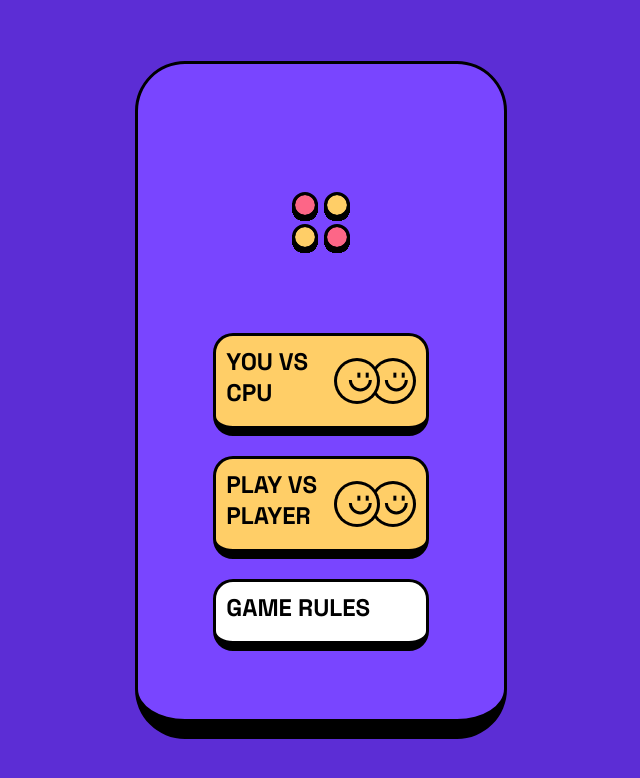
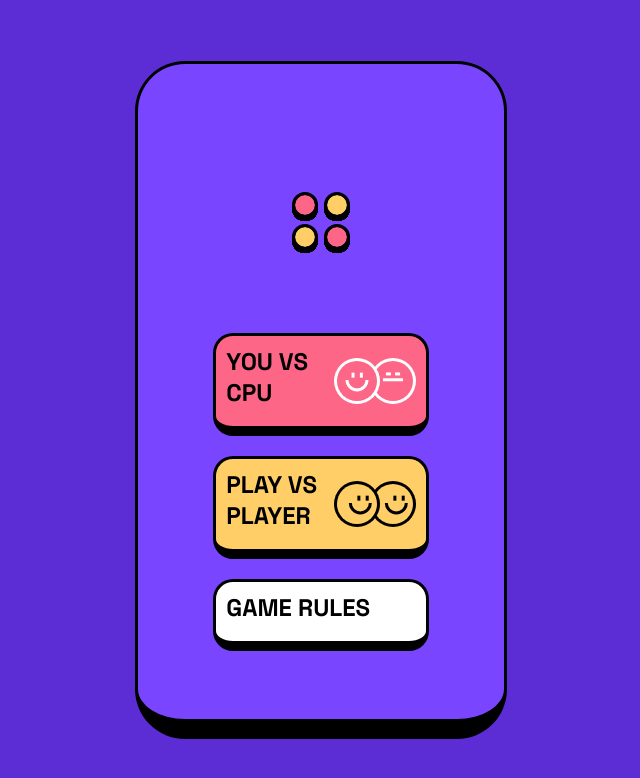
Before and after one commit to 911samuel/connect-four, a React (Vite) app: page / in a window 1280 px wide. Shown: the top 778 px of the page, without its empty margins (319-959 px from the left). Built offline with nearby package versions, Linux system fonts and the light colour scheme.

Commit message:
pink background color for the button.

```diff
--- a/src/components/Menu.tsx
+++ b/src/components/Menu.tsx
@@ -1,6 +1,7 @@
 import React from "react";
 import Button from "./Button";
 import player from "../assets/player-vs-player.svg";
+import cpu from "../assets/player-vs-cpu.svg"
 import group12 from "../assets/Group12.svg";
 import "../styles/Menu.css";
 
@@ -11,7 +12,8 @@ const Menu: React.FC = () => {
       <Button
         to="cpu"
         label="YOU VS CPU"
-        image={player}
+        backgroundColor="var(--pink)"
+        image={cpu}
         onClick={() => {}}
       />
       <Button
```
